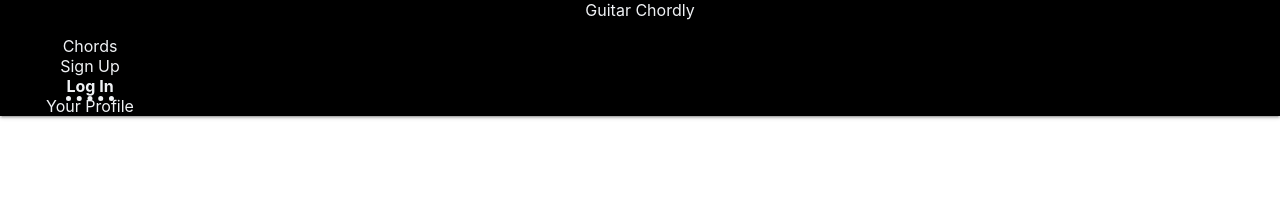
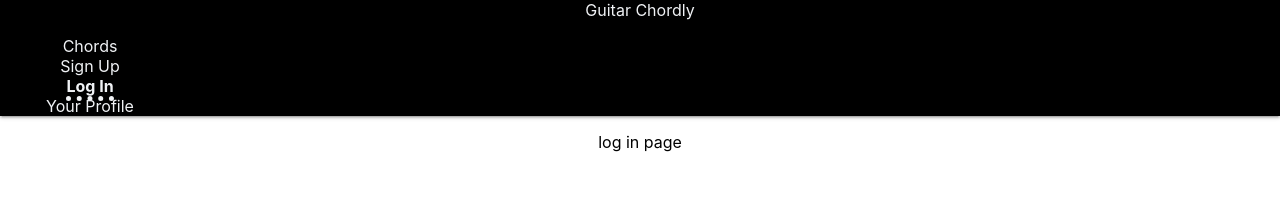
Before and after one commit to acmenes/guitar-chords-frontend, a React (Create React App) app: page /login in a window 1280 px wide. Shown: the top 222 px of the page. Built offline with nearby package versions, Linux system fonts and the light colour scheme; no server answers.

Commit message:
added placeholder components for login, signup and profile

```diff
--- a/package.json
+++ b/package.json
@@ -8,6 +8,7 @@
     "@testing-library/user-event": "^12.8.3",
     "@tombatossals/react-chords": "^0.2.10",
     "axios": "^0.23.0",
+    "formik": "^2.2.9",
     "react": "^17.0.2",
     "react-dom": "^17.0.2",
     "react-router-dom": "^5.3.0",
--- a/src/App.js
+++ b/src/App.js
@@ -2,10 +2,12 @@ import React, { useState, useEffect } from "react";
 import { BrowserRouter, Route, Switch } from "react-router-dom";
 import NavBar from "./NavBar";
 import Home from './Home';
+import LogIn from "./LogIn";
+import SignUp from "./SignUp";
+import UserProfile from "./UserProfile";
+import GuitarChord from './GuitarChord.js'
 
 import './App.css';
-
-import GuitarChord from './GuitarChord.js'
 
 function App() {
   const [guitarChords, setGuitarChords] = useState([]);
@@ -22,13 +24,13 @@ function App() {
               <GuitarChord />
             </Route>
             <Route exact path="/signup">
-
+              <SignUp />
             </Route>
             <Route exact path="/login">
-
+              <LogIn />
             </Route>
             <Route exact path="/profile">
-
+              <UserProfile />
             </Route>
           </Switch>
         </main>
--- a/src/LogIn.js
+++ b/src/LogIn.js
@@ -0,0 +1,8 @@
+import React from "react";
+import { Formik } from 'formik';
+
+function LogIn() {
+    return ("log in page")
+};
+
+export default LogIn;
--- a/src/SignUp.js
+++ b/src/SignUp.js
@@ -0,0 +1,8 @@
+import React from "react";
+import { Formik } from 'formik';
+
+function SignUp() {
+    return ("log in page")
+};
+
+export default SignUp;
--- a/src/UserProfile.js
+++ b/src/UserProfile.js
@@ -0,0 +1,7 @@
+import React from "react";
+
+function UserProfile () {
+    return ("Your profile")
+};
+
+export default UserProfile;
```
Also changed, not shown: 1 other file (tests, documents, lock files or other folders).
